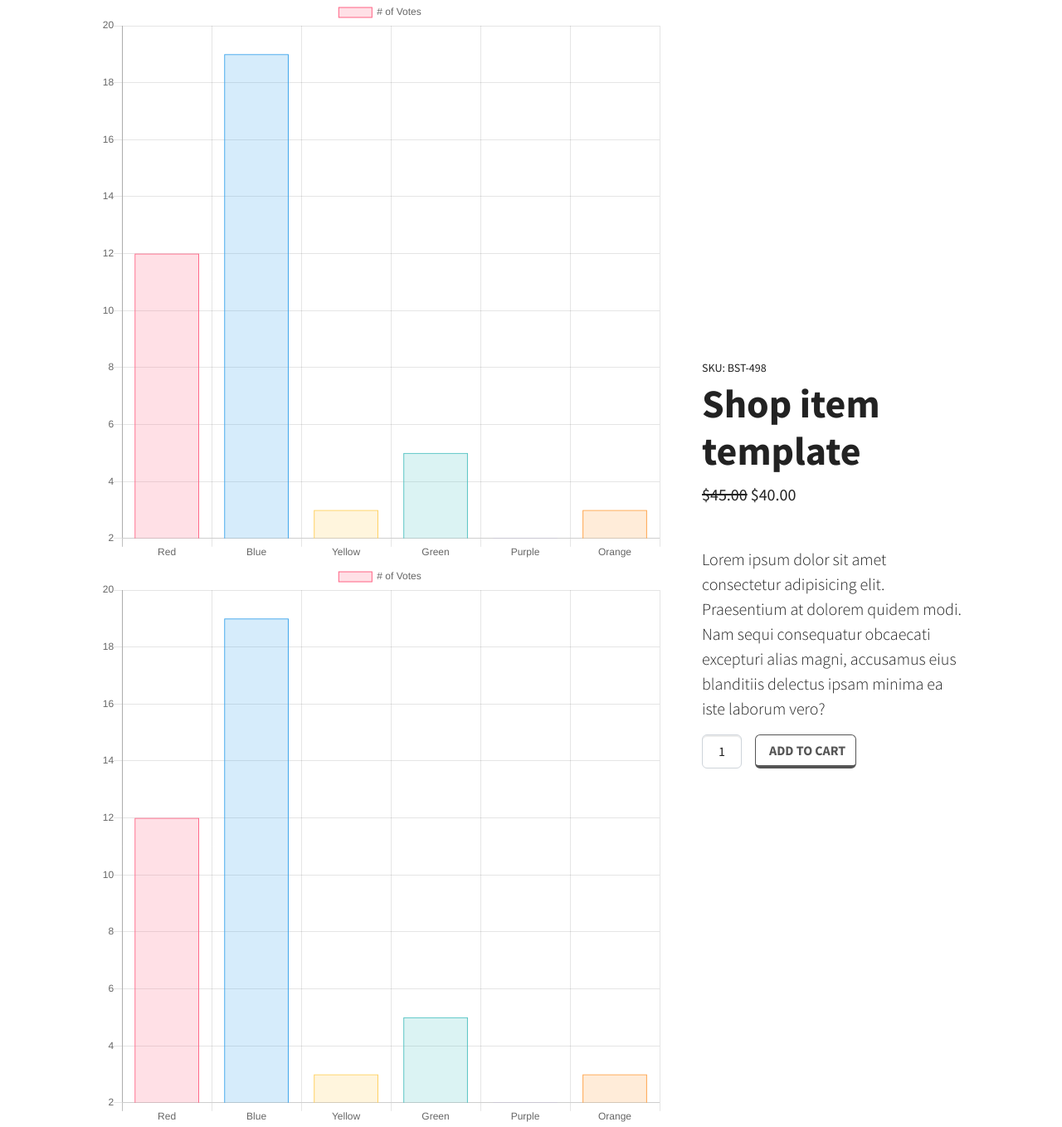
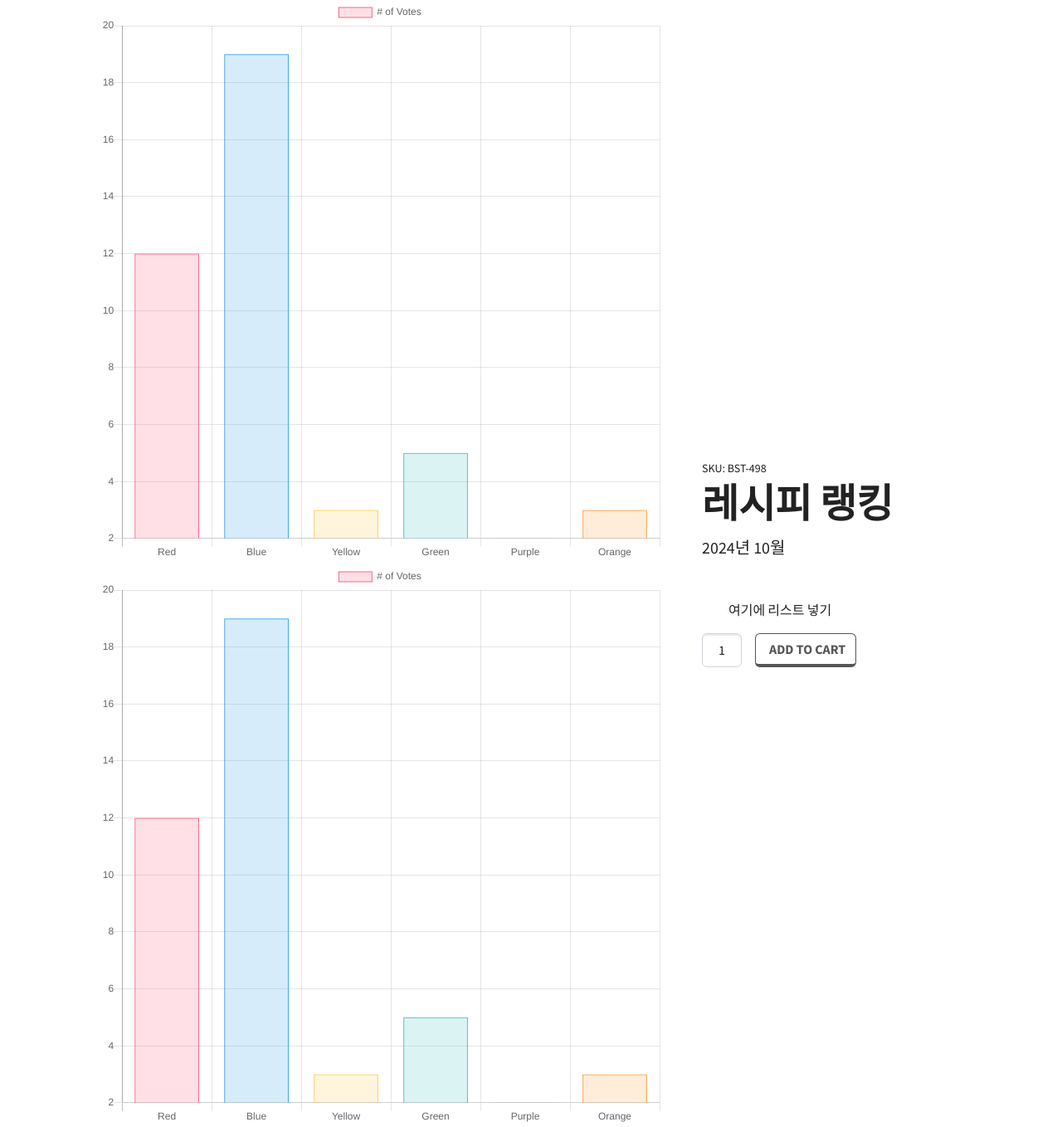
Before and after one commit to Sty1ish/Mangae-s-recipe, a Django app: page /dashboard/ in a window 1280 px wide. Shown: the part 158-1516 px from the top of the page at 83% size. Run offline with Django 5.2, Linux system fonts and the light colour scheme; data comes from the database, SQL or seed files in the repository; grey boxes labelled with a size stand in for pictures from a placeholder-image service; some libraries are stand-ins or nearby versions.

Commit message:
레시피 랭킹 리스트 만들기 (dashboard)

```diff
--- a/mysite/dashboard/templates/index.html
+++ b/mysite/dashboard/templates/index.html
@@ -115,12 +115,11 @@
           </div>
           <div class="col-md-4">
             <div class="small mb-1">SKU: BST-498</div>
-            <h1 class="display-5 fw-bolder">Shop item template</h1>
+            <h1 class="display-5 fw-bolder">레시피 랭킹</h1>
             <div class="fs-5 mb-5">
-              <span class="text-decoration-line-through">$45.00</span>
-              <span>$40.00</span>
+              <span>2024년 10월</span>
             </div>
-            <p class="lead">Lorem ipsum dolor sit amet consectetur adipisicing elit. Praesentium at dolorem quidem modi. Nam sequi consequatur obcaecati excepturi alias magni, accusamus eius blanditiis delectus ipsam minima ea iste laborum vero?</p>
+            <ul class="rank_list">여기에 리스트 넣기</ul>
             <div class="d-flex">
               <input class="form-control text-center me-3" id="inputQuantity" type="num" value="1" style="max-width: 3rem" />
               <button class="btn btn-outline-dark flex-shrink-0" type="button">
```
